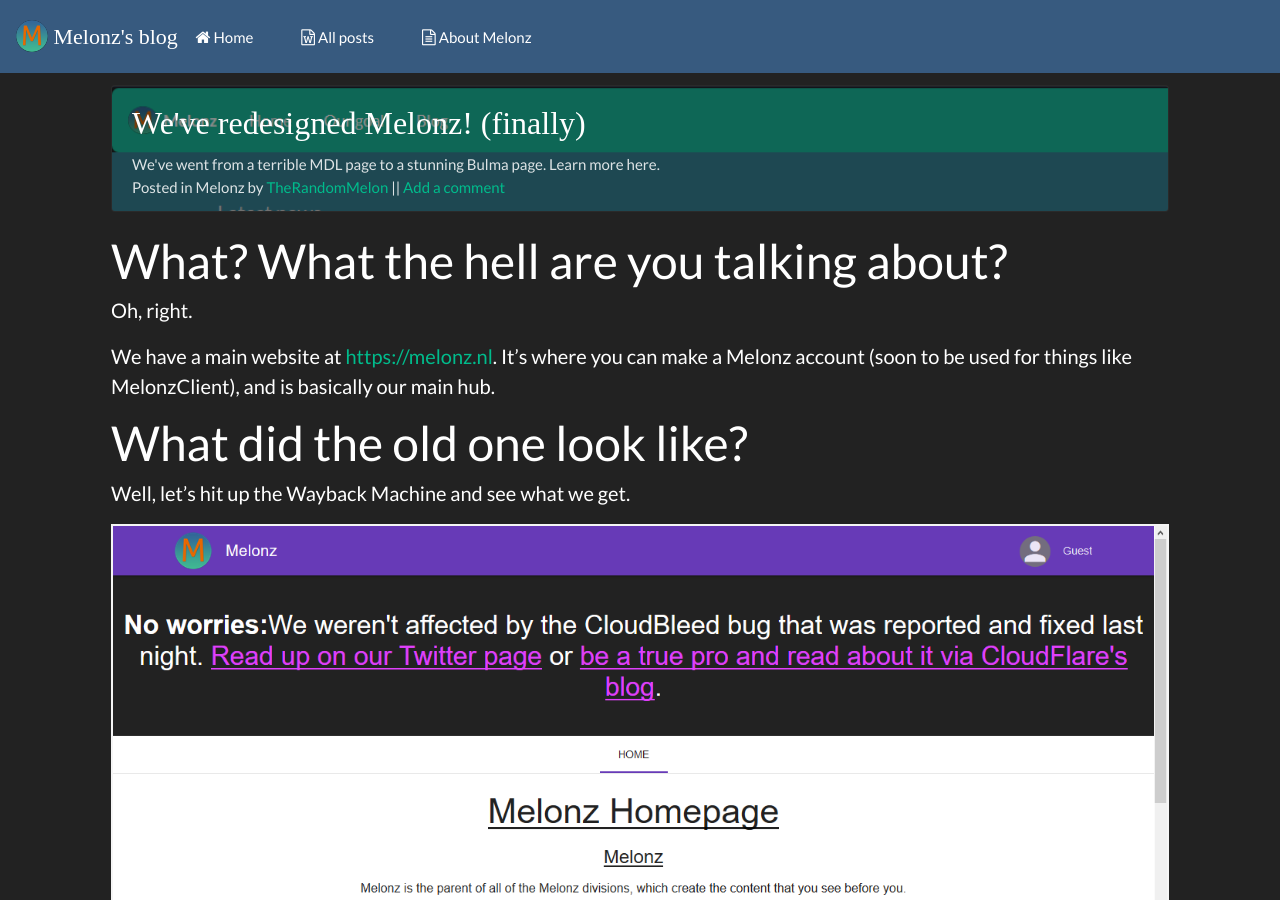
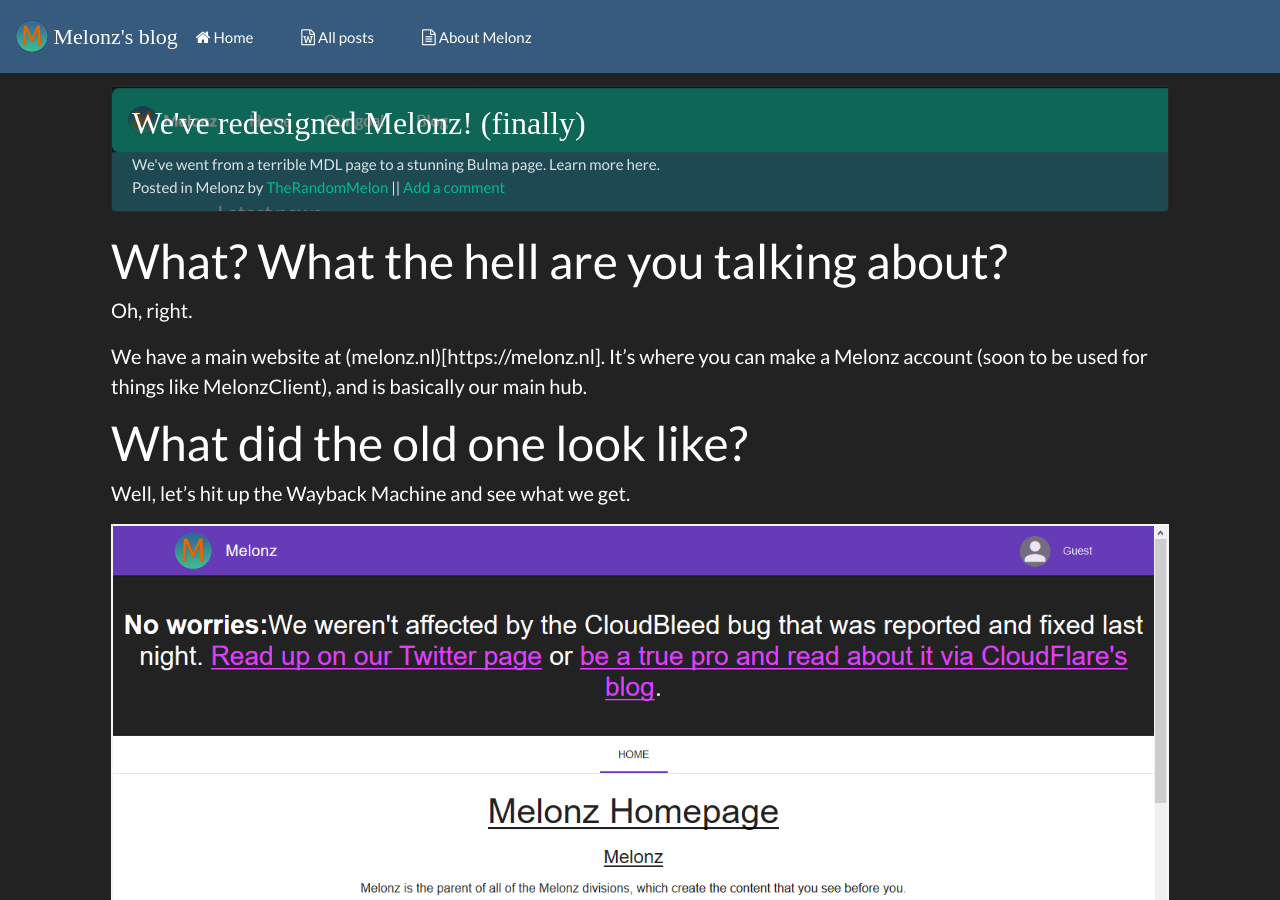
Before and after one commit to Melonz/old-blog, a Jekyll site: the page built from _posts/2017-08-13-New-site-design.md, in a window 1280 px wide and 900 px high. Built offline with Jekyll 4.4.1, drawn with Linux system fonts in a browser that asks for light colours; nearby versions of some CDN libraries; comment, search, counter and statistics services are not loaded; some of the changed text lies outside the part shown.

Commit message:
wow gg on the links

```diff
--- a/_posts/2017-08-13-New-site-design.md
+++ b/_posts/2017-08-13-New-site-design.md
@@ -15,7 +15,7 @@
 # What? What the hell are you talking about?
 Oh, right.
 
-We have a main website at [https://melonz.nl](melonz.nl). It's where you can make a Melonz account (soon to be used for things like MelonzClient), and is basically our main hub.
+We have a main website at (melonz.nl)[https://melonz.nl]. It's where you can make a Melonz account (soon to be used for things like MelonzClient), and is basically our main hub.
 
 # What did the old one look like?
 Well, let's hit up the Wayback Machine and see what we get.
```
Also changed, not shown: other parts of _posts/2017-08-13-New-site-design.md (+1 -1 lines).
